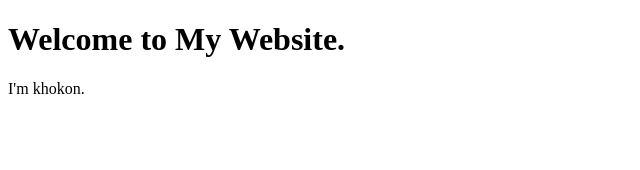
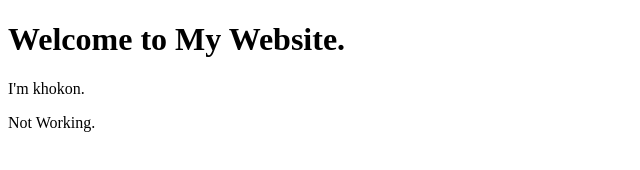
Before and after one commit to iamsabuz02/my-website, a plain HTML site: page index.html in a window 1280 px wide. Shown: the whole page, without its empty margins (0-640 px from the left). Drawn offline with Linux system fonts and the light colour scheme.

Commit message:
New file

```diff
--- a/index.html
+++ b/index.html
@@ -10,6 +10,7 @@
 <body>
     <h1>Welcome to My Website.</h1>
     <p>I'm khokon.</p>
+    <p>Not Working.</p>
 </body>
 
 </html>
```
